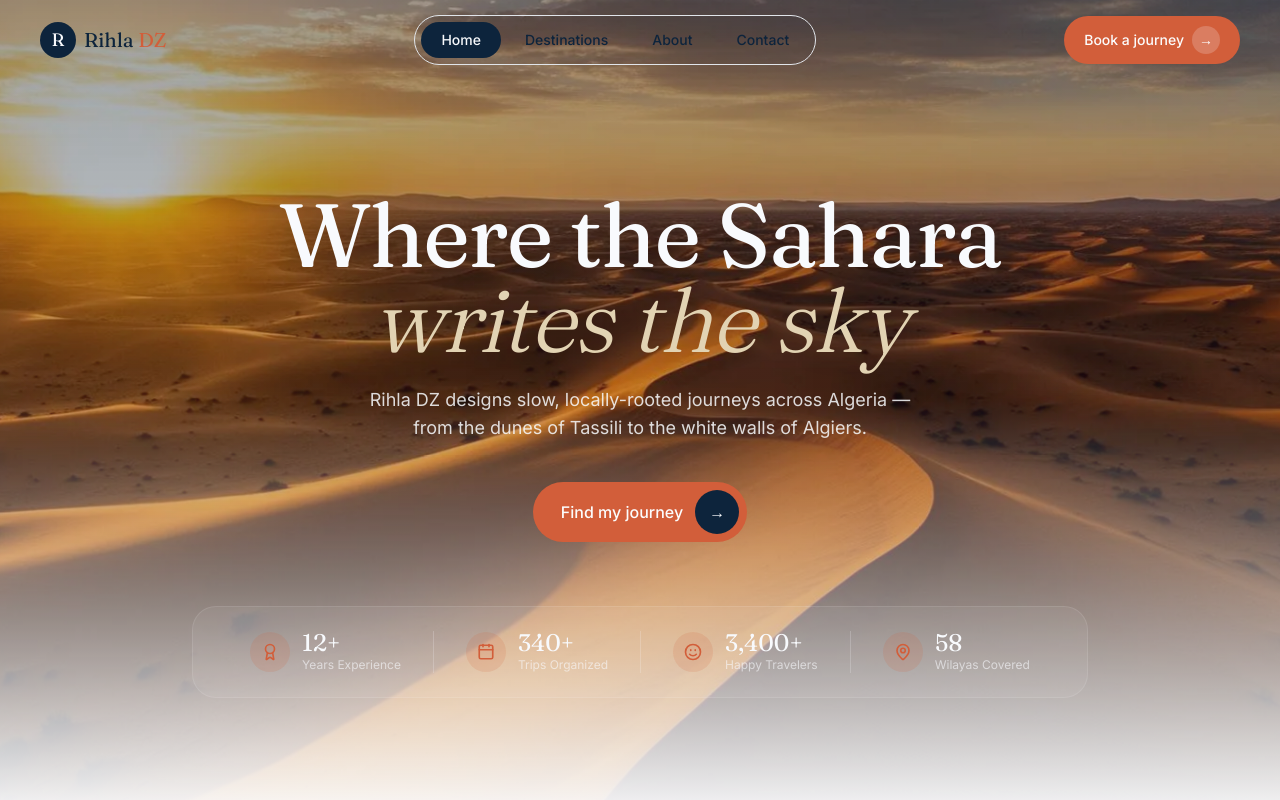
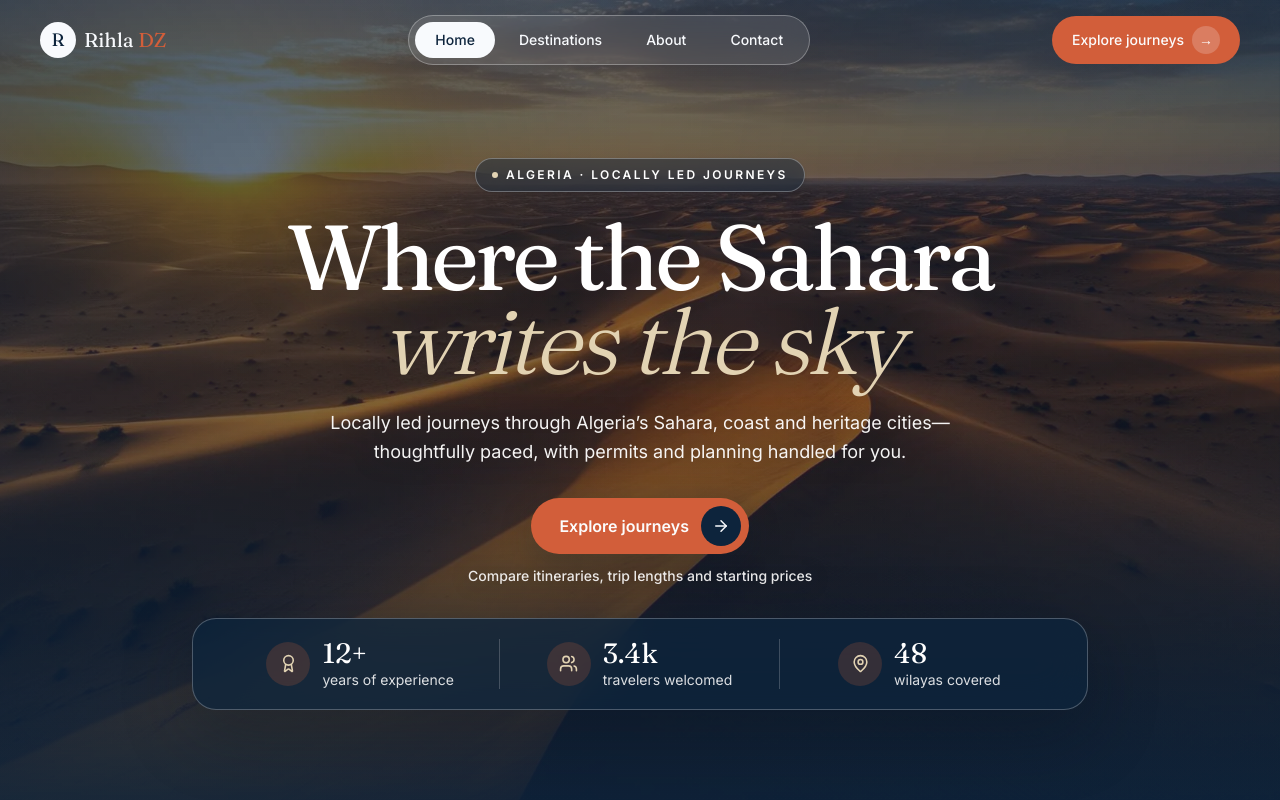
Before and after one commit to yamami-mohammed-monsif/Rihladz, a Next.js app: page / in a window 1280 px wide. Shown: the top 800 px of the page. Built offline with nearby package versions, Linux system fonts and the light colour scheme.

Commit message:
Redesign homepage hero for conversion

```diff
--- a/src/components/sections/Header.tsx
+++ b/src/components/sections/Header.tsx
@@ -48,6 +48,7 @@ export function Header() {
 
   const showMenu = open || closing;
   const menuAnimClass = closing ? "mobile-menu-exit" : "mobile-menu-enter";
+  const headerUsesSolidSurface = scrolled || pathname !== "/";
 
   // Helper to check if link is active
   const isActive = (href: string) => {
@@ -60,32 +61,36 @@ export function Header() {
   return (
     <header
       className={`fixed top-0 inset-x-0 z-50 transition-all duration-500 ${
-        scrolled
+        headerUsesSolidSurface
           ? "bg-background/85 backdrop-blur-xl border-b border-border"
           : "bg-transparent"
       }`}
     >
       <div className="mx-auto max-w-7xl px-6 lg:px-10 h-20 flex items-center justify-between">
         <Link href="/" className="flex items-center gap-2 group">
-          <span className="grid place-items-center w-9 h-9 rounded-full bg-primary text-primary-foreground font-display text-lg">
+          <span className={`grid place-items-center w-9 h-9 rounded-full font-display text-lg ${headerUsesSolidSurface ? "bg-primary text-primary-foreground" : "bg-primary-foreground text-primary"}`}>
             R
           </span>
-          <span className="font-display text-xl text-primary">
+          <span className={`font-display text-xl ${headerUsesSolidSurface ? "text-primary" : "text-primary-foreground"}`}>
             Rihla <span className="text-accent">DZ</span>
           </span>
         </Link>
 
-        <nav className="hidden md:flex items-center gap-1 bg-primary/5 rounded-full p-1.5 border border-border">
+        <nav className={`hidden md:flex items-center gap-1 rounded-full p-1.5 backdrop-blur-md ${headerUsesSolidSurface ? "bg-primary/5 border border-border" : "bg-white/10 border border-white/30"}`}>
           {links.map((l) => {
             const active = isActive(l.href);
             return (
               <Link
                 key={l.href}
                 href={l.href}
-                className={`px-5 py-2 rounded-full text-sm font-medium transition-colors ${
+                  className={`px-5 py-2 rounded-full text-sm font-medium transition-colors ${
                   active
-                    ? "bg-primary text-primary-foreground" // Active styles
-                    : "text-primary hover:bg-primary/10" // Inactive styles
+                    ? headerUsesSolidSurface
+                      ? "bg-primary text-primary-foreground"
+                      : "bg-primary-foreground text-primary"
+                    : headerUsesSolidSurface
+                      ? "text-primary hover:bg-primary/10"
+                      : "text-primary-foreground hover:bg-white/15"
                 }`}
               >
                 {l.label}
@@ -95,10 +100,10 @@ export function Header() {
         </nav>
 
         <Link
-          href="/destinations"
+          href="/#popular-tours"
           className="hidden md:inline-flex items-center gap-2 bg-accent text-accent-foreground px-5 py-2.5 rounded-full text-sm font-medium hover:bg-accent/90 transition-all hover:scale-[1.03]"
         >
-          Book a journey
+          Explore journeys
           <span className="grid place-items-center w-7 h-7 rounded-full bg-primary-foreground/20">
             →
           </span>
@@ -106,7 +111,7 @@ export function Header() {
 
         <button
           aria-label="Menu"
-          className="md:hidden grid place-items-center w-11 h-11 rounded-full bg-primary text-primary-foreground transition-transform active:scale-95"
+          className={`md:hidden grid place-items-center w-11 h-11 rounded-full transition-transform active:scale-95 ${headerUsesSolidSurface ? "bg-primary text-primary-foreground" : "bg-primary-foreground text-primary"}`}
           onClick={handleToggle}
         >
           {open ? <X size={18} /> : <Menu size={18} />}
@@ -137,11 +142,11 @@ export function Header() {
               );
             })}
             <Link
-              href="/destinations"
+              href="/#popular-tours"
               onClick={handleLinkClick}
               className="mt-2 text-center bg-accent text-accent-foreground px-4 py-3 rounded-xl font-medium mobile-link-5"
             >
-              Book a journey
+              Explore journeys
             </Link>
           </nav>
         </div>
--- a/src/components/sections/Hero.tsx
+++ b/src/components/sections/Hero.tsx
@@ -1,107 +1,89 @@
-"use client";
-
 import hero from "@/public/assets/hero-sahara.webp";
 import Image from "next/image";
 import Link from "next/link";
-import { useEffect, useState } from "react";
-import { Calendar, MapPin, Smile, Award } from "lucide-react";
+import { ArrowRight, Award, MapPin, Users } from "lucide-react";
+
+const proofPoints = [
+  { icon: Award, value: "12+", label: "years of experience" },
+  { icon: Users, value: "3.4k", label: "travelers welcomed" },
+  { icon: MapPin, value: "48", label: "wilayas covered" },
+];
 
 export function Hero() {
-  const [y, setY] = useState(0);
-  useEffect(() => {
-    const onScroll = () => setY(window.scrollY);
-    window.addEventListener("scroll", onScroll, { passive: true });
-    return () => window.removeEventListener("scroll", onScroll);
-  }, []);
-
   return (
-    <section className="relative min-h-svh overflow-hidden">
-      {/* Background with parallax */}
-      <div
-        className="absolute inset-0 -z-10"
-        style={{ transform: `translateY(${y * 0.3}px) scale(1.06)` }}
-      >
+    <section className="relative isolate flex min-h-svh items-center overflow-hidden bg-primary text-primary-foreground">
+      <div className="absolute inset-0 -z-10" aria-hidden="true">
         <Image
           src={hero}
-          alt="Algerian Sahara at sunset"
-          priority
+          alt=""
+          fill
+          preload
           sizes="100vw"
-          className="hero-entrance-bg w-full h-[120%] object-cover"
+          className="hero-entrance-bg object-cover object-center"
         />
-        <div className="absolute inset-0 bg-linear-to-b from-primary/40 via-primary/20 to-background" />
+        <div className="absolute inset-0 bg-primary/25" />
+        <div className="absolute inset-0 bg-linear-to-b from-primary/55 via-primary/25 to-primary/90" />
+        <div className="absolute inset-0 bg-linear-to-r from-primary/30 via-transparent to-primary/15" />
       </div>
 
-      <div className="mx-auto max-w-7xl px-6 lg:px-10 pt-40 pb-20 relative">
-        {/* Badge */}
-        {/* <div className="flex justify-center">
-          <span className="hero-entrance-badge inline-flex items-center gap-2 bg-background/60 backdrop-blur-md border border-white/40 px-4 py-2 rounded-full text-sm text-primary">
-            <span className="w-1.5 h-1.5 bg-accent rounded-full animate-pulse" />
-            Discover the heart of Algeria
-          </span>
-        </div> */}
+      <div className="mx-auto flex w-full max-w-7xl flex-col items-center px-6 pb-9 pt-28 text-center sm:px-8 md:pb-11 lg:px-10">
+        <p className="hero-entrance-badge inline-flex items-center gap-2 rounded-full border border-white/30 bg-primary/40 px-4 py-2 text-[0.68rem] font-semibold uppercase tracking-[0.2em] text-white shadow-sm backdrop-blur-md sm:text-xs">
+          <span className="h-1.5 w-1.5 rounded-full bg-secondary" />
+          Algeria · Locally led journeys
+        </p>
 
-        {/* Title */}
-        <h1 className="hero-entrance-title mt-8 text-center font-display text-[clamp(2.75rem,7vw,6rem)] leading-[0.95] text-primary-foreground drop-shadow-[0_4px_30px_rgba(0,0,0,0.35)]">
+        <h1 className="hero-entrance-title mt-6 max-w-5xl font-display text-[clamp(3.15rem,7.2vw,6.7rem)] leading-[0.91] tracking-[-0.045em] text-balance text-white drop-shadow-[0_3px_28px_rgba(4,16,28,0.38)]">
           Where the Sahara
           <br />
-          <span className="italic font-light text-secondary">
+          <span className="font-light italic text-secondary">
             writes the sky
           </span>
         </h1>
 
-        {/* Subtitle */}
-        <p className="hero-entrance-sub mt-6 max-w-xl mx-auto text-center text-primary-foreground/85 text-lg">
-          Rihla DZ designs slow, locally-rooted journeys across Algeria — from
-          the dunes of Tassili to the white walls of Algiers.
+        <p className="hero-entrance-sub mt-6 max-w-2xl text-base leading-relaxed text-white/95 drop-shadow-[0_2px_12px_rgba(4,16,28,0.45)] sm:text-lg">
+          Locally led journeys through Algeria’s Sahara, coast and heritage
+          cities—thoughtfully paced, with permits and planning handled for you.
         </p>
 
-        {/* CTAs */}
-        <div className="hero-entrance-cta mt-10 flex flex-col sm:flex-row items-center justify-center gap-4">
+        <div className="hero-entrance-cta mt-8 flex flex-col items-center gap-3">
           <Link
-            href="/destinations"
-            className="group inline-flex items-center gap-3 bg-accent text-accent-foreground pl-7 pr-2 py-2 rounded-full font-medium hover:scale-[1.03] transition-transform"
+            href="#popular-tours"
+            className="group inline-flex min-h-14 items-center gap-3 rounded-full bg-accent pl-7 pr-2 text-base font-semibold text-accent-foreground shadow-[0_12px_32px_rgba(11,27,42,0.25)] transition duration-200 hover:-translate-y-0.5 hover:bg-accent/95 focus-visible:outline-none focus-visible:ring-4 focus-visible:ring-white/70"
           >
-            Find my journey
-            <span className="grid place-items-center w-11 h-11 rounded-full bg-primary text-primary-foreground group-hover:-rotate-45 transition-transform">
-              →
+            Explore journeys
+            <span className="grid h-10 w-10 place-items-center rounded-full bg-primary text-primary-foreground transition-transform group-hover:translate-x-0.5">
+              <ArrowRight size={18} aria-hidden="true" />
             </span>
           </Link>
-          {/* <Link
-            href="/about"
-            className="text-primary-foreground hover:text-accent transition-colors px-4 py-3 underline-offset-8 hover:underline"
-          >
-            How we travel
-          </Link> */}
+          <p className="text-sm font-medium text-white/90 drop-shadow-[0_2px_10px_rgba(4,16,28,0.45)]">
+            Compare itineraries, trip lengths and starting prices
+          </p>
         </div>
 
-        {/* Trust signals bar */}
-        <div className="hero-entrance-trust mt-16 max-w-4xl mx-auto">
-          <div className="flex flex-wrap items-center justify-center gap-6 md:gap-0 md:divide-x md:divide-primary-foreground/20 bg-primary-foreground/6 backdrop-blur-md border border-primary-foreground/10 rounded-2xl px-8 py-6">
-            {[
-              { icon: Award, value: "12+", label: "Years Experience" },
-              { icon: Calendar, value: "340+", label: "Trips Organized" },
-              { icon: Smile, value: "3,400+", label: "Happy Travelers" },
-              { icon: MapPin, value: "58", label: "Wilayas Covered" },
-            ].map((stat, i) => (
+        <div className="hero-entrance-trust mt-8 w-full max-w-4xl rounded-2xl border border-white/25 bg-primary/75 px-4 py-4 shadow-[0_22px_70px_rgba(5,17,29,0.32)] backdrop-blur-xl sm:px-7 sm:py-5">
+          <dl
+            aria-label="Rihla DZ at a glance"
+            className="grid grid-cols-2 gap-x-3 gap-y-4 md:grid-cols-3 md:gap-0 md:divide-x md:divide-white/20"
+          >
+            {proofPoints.map(({ icon: Icon, value, label }, index) => (
               <div
-                key={stat.label}
-                className={`flex items-center gap-3 px-4 md:px-8 ${i === 0 ? "md:pl-0" : ""} ${i === 3 ? "md:pr-0" : ""}`}
-                style={{ animationDelay: `${1.0 + i * 0.12}s` }}
+                key={label}
+                className={`flex items-center justify-center gap-3 px-2 text-left sm:px-4 md:px-6 ${index === 2 ? "col-span-2 md:col-span-1" : ""}`}
               >
-                <div className="grid place-items-center w-10 h-10 rounded-full bg-accent/15 text-accent shrink-0">
-                  <stat.icon size={18} strokeWidth={2.2} />
-                </div>
-                <div>
-                  <p className="font-display text-xl md:text-2xl text-primary-foreground leading-none">
-                    {stat.value}
-                  </p>
-                  <p className="text-xs text-primary-foreground/60 mt-0.5">
-                    {stat.label}
-                  </p>
+                <span className="grid h-10 w-10 shrink-0 place-items-center rounded-full bg-accent/20 text-secondary sm:h-11 sm:w-11">
+                  <Icon size={19} strokeWidth={2} aria-hidden="true" />
+                </span>
+                <div className="flex flex-col">
+                  <dt className="order-2 mt-1 text-xs leading-tight text-white/85 sm:text-sm">
+                    {label}
+                  </dt>
+                  <dd className="order-1 font-display text-2xl leading-none text-white sm:text-[1.75rem]">
+                    {value}
+                  </dd>
                 </div>
               </div>
             ))}
-          </div>
+          </dl>
         </div>
       </div>
     </section>
--- a/src/components/sections/PopularTours.tsx
+++ b/src/components/sections/PopularTours.tsx
@@ -7,7 +7,7 @@ import { Reveal } from "../Reveal";
 export function PopularTours() {
   const tours = packages.slice(0, 3);
   return (
-    <section className="py-28 bg-surface">
+    <section id="popular-tours" className="scroll-mt-24 py-28 bg-surface">
       <div className="mx-auto max-w-7xl px-6 lg:px-10">
         <Reveal>
           <div className="flex flex-col md:flex-row md:items-end md:justify-between gap-6 mb-14">
```
